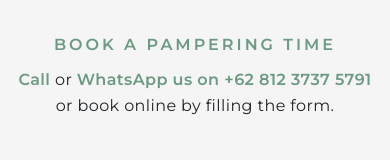
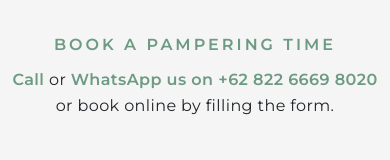
Before and after one commit to aldipee/redayspa, a Next.js app: page /treatment-menu in a window 390 px wide. Shown: the part 4231-4391 px from the top of the page. Built offline with nearby package versions, Linux system fonts and the light colour scheme.

Commit message:
change phone number

```diff
--- a/pages/treatment-menu.js
+++ b/pages/treatment-menu.js
@@ -1018,7 +1018,7 @@ export default function Home() {
                   className="link-telephone"
                   rel="noreferrer"
                 >
-                  WhatsApp us on +62 812 3737 5791
+                  WhatsApp us on +62 822 6669 8020
                 </a>{" "}
                 or book online by filling the form.
               </p>
```
